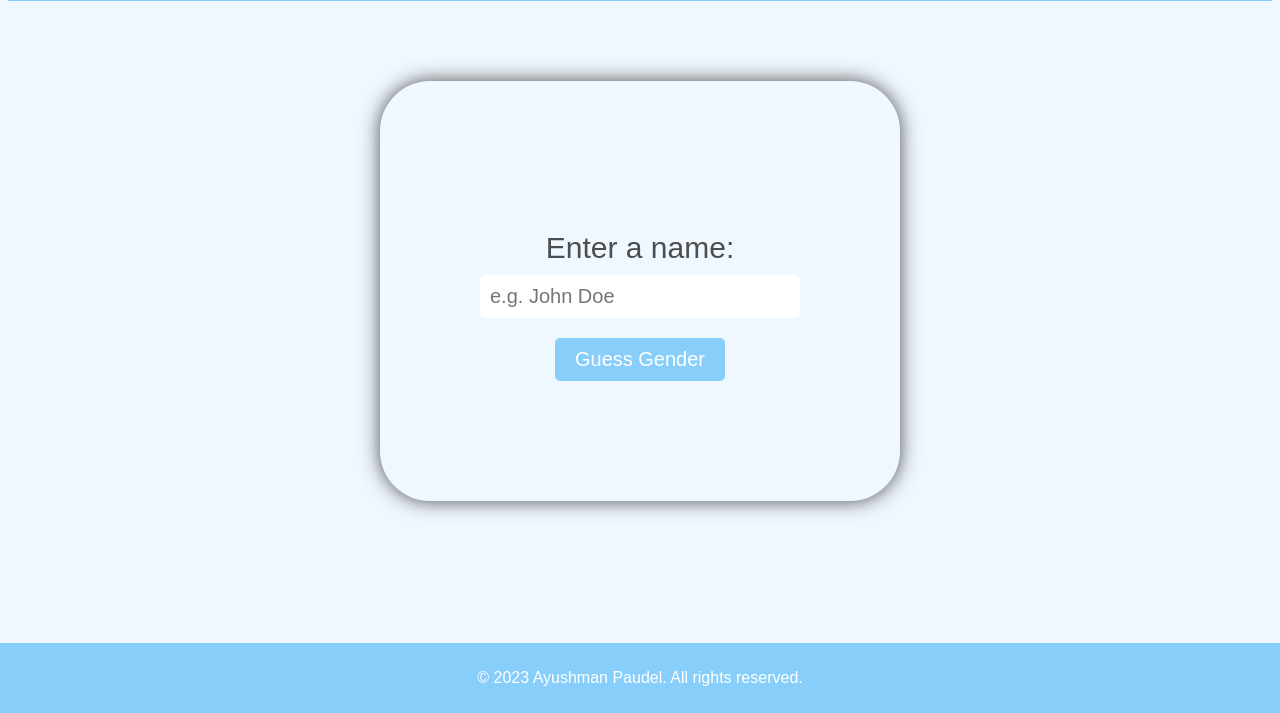
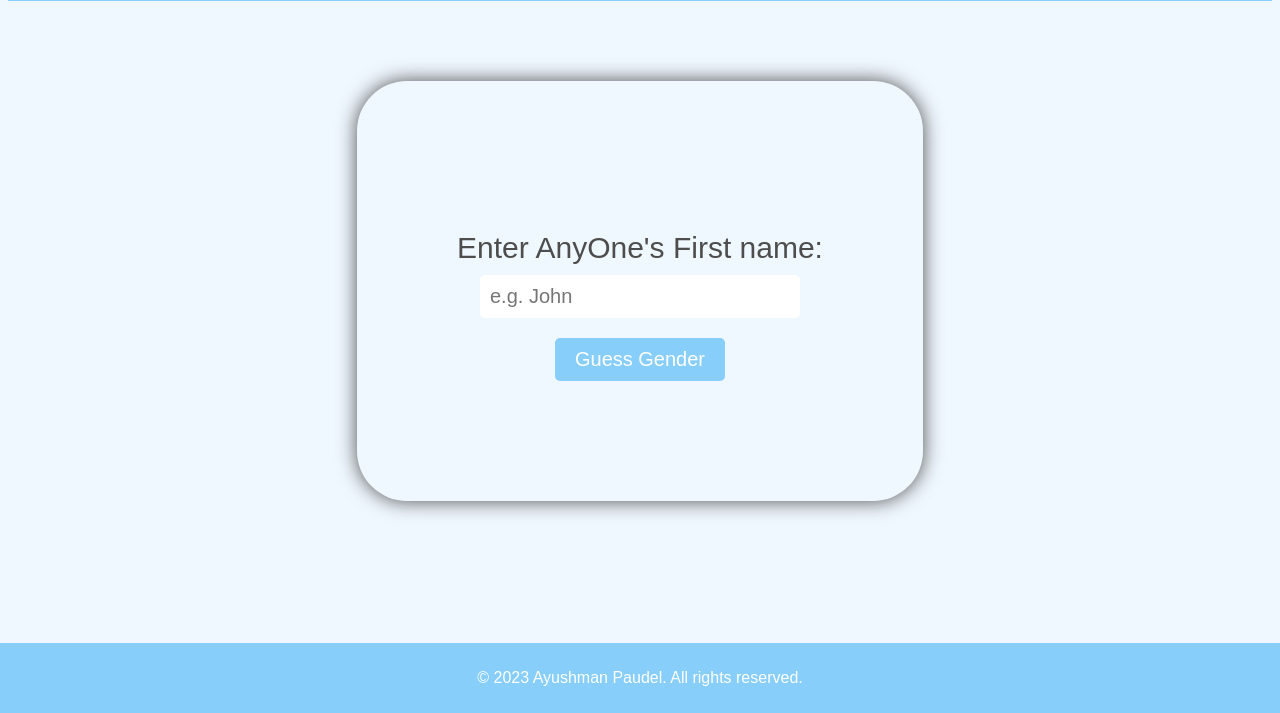
Before and after one commit to AYUSHMANPAUDEL/Website-Gender-Guesser, a plain HTML site: page index.html in a window 1280 px wide. Shown: the part 87-800 px from the top of the page. Drawn offline with Linux system fonts and the light colour scheme.

Commit message:
FirstName

```diff
--- a/index.html
+++ b/index.html
@@ -150,8 +150,8 @@
     </header>
     <main>
       <div class="input-group">
-          <label for="name">Enter a name:</label>
-          <input type="text" id="userinput" name="name" placeholder="e.g. John Doe" required>
+          <label for="name">Enter AnyOne's First  name:</label>
+          <input type="text" id="userinput" name="name" placeholder="e.g. John" required>
           <button onclick="guessGender()">Guess Gender</button>
       </div>
       <div id="output"></div>
@@ -184,7 +184,7 @@
          gender = data.gender;
     document.querySelector('#output').innerHTML = "The Gender Of the Name "+userinput.value + " is" + " " + gender.charAt().toUpperCase() + gender.slice(1);
       })
-      .catch(error => alert("ERROR OCCURED I was Unable to Guess Your Gender Try another Name"));
+      .catch(error => alert("ERROR OCCURED. I was Unable to Guess Your Gender Try another Name"));
   }
       //   function check(){
 //   console.log("first started")
```
